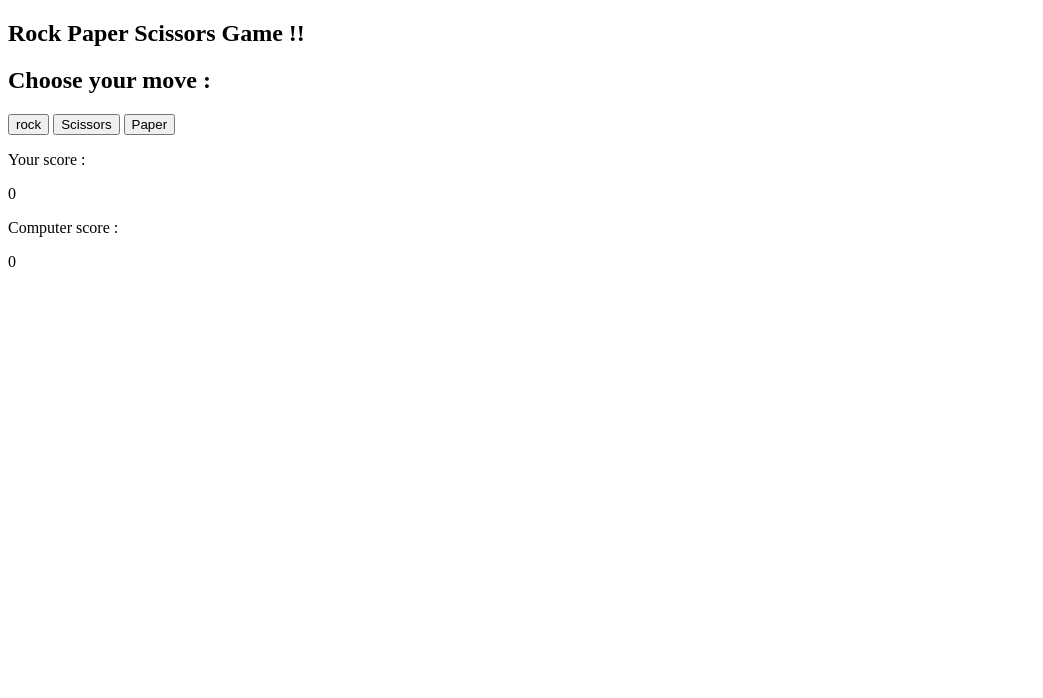
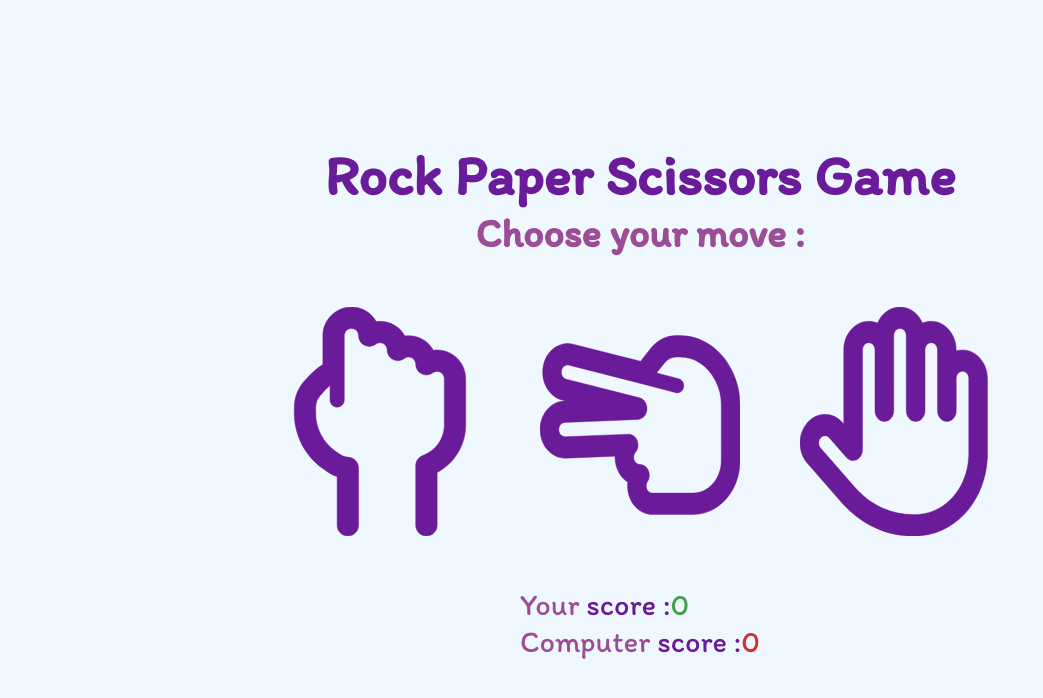
Before and after one commit to Lamrini-asmae/Game-Rock-Paper-Scissors, a plain HTML site: page index.html in a window 1280 px wide. Shown: the whole page, without its empty margins (0-1043 px from the left). Drawn offline with Linux system fonts and the light colour scheme.

Commit message:
add css styling

```diff
--- a/index.html
+++ b/index.html
@@ -8,14 +8,15 @@
 
 </head>
 <body>
+    <main>
         <section class="title">
-        <h1>Rock Paper Scissors Game !!</h1>
+            <h1>Rock Paper Scissors Game</h1>
             <h2>Choose your move :</h2>
         </section>
         <section class="cards">
-        <button id="1">rock</button>
-        <button id="2" >Scissors</button>
-        <button id="3">Paper</button>
+            <img id="1" src="images/rock.svg" alt="rock">
+            <img id="2" src="images/scissors.svg" alt="scissors">
+            <img id="3" src="images/paper.svg" alt="paper">
         </section>
         <section class="scores">
             <p id="result"></p>
@@ -29,5 +30,7 @@
             </div>
         </section>
         <script src="main.js"></script>
+    </main>
+
 </body>
 </html>
--- a/main.js
+++ b/main.js
@@ -28,19 +28,19 @@ cards.forEach(card => {
                 case "2":
                     if (computerChoice == 3) {
                         scoreC += 1;
-                        result.textContent = "You lose, scissors beats paper";
+                        result.textContent = "You lose, rock beats scissors";
                     } else {
                         scoreP += 1;
-                        result.textContent = "You win, paper beats rock";
+                        result.textContent = "You win, scissors beats paper";
                     }
                     break;
                 case "3":
                     if (computerChoice == 1) {
                         scoreC += 1;
-                        result.textContent = "You lose, rock beats scissors";
+                        result.textContent = "You lose, scissors beats paper";
                     } else {
                         scoreP += 1;
-                        result.textContent = "You win, scissors beats paper";
+                        result.textContent = "You win, paper beats rock";
                     }
                     break;
             }
--- a/style.css
+++ b/style.css
@@ -0,0 +1,77 @@
+@import url('https://fonts.googleapis.com/css2?family=Itim&display=swap');
+
+* {
+    margin: 0;
+    padding: 0;
+}
+body {
+   background-color: aliceblue;
+    font-family: "Itim", sans-serif;
+    color: #6A1B9A;
+}
+main {
+    display: flex;
+    flex-direction: column;
+    align-items: center;
+    justify-content: center;
+    text-align: center;
+    gap: 50px;
+    height: 100vh;
+    padding: 1px 50px;
+}
+h1 {
+    font-size: 3.5rem;
+}
+h2 {
+    font-size: 2.5rem;
+    color: #9C4D97;
+}
+span {
+    color: #9C4D97;
+}
+p {
+    font-size: 1.9rem;
+}
+.cards {
+    display: flex;
+    flex-wrap: wrap;
+    gap: 60px;
+    justify-content: center;
+}
+img {
+    width: 200px;
+    cursor: pointer;
+    transition: all .1s;
+}
+img:hover {
+    transform: scale(0.9);
+}
+.scores div {
+    display: flex;
+}
+#player {
+    color: #43A047;
+}
+#computer {
+    color: #D32F2F;
+}
+@media screen and (max-width: 768px) {
+    h1 {
+        font-size: 2rem;
+    }
+    h2{
+        font-size: 1rem;
+    }
+    .scores p {
+        font-size: 1.2rem;
+    }
+
+    img {
+        width: 100px;
+    }
+
+    .cards {
+        gap: 10px;
+    }
+
+}
```
Also changed, not shown: images/paper.svg (added), images/rock.svg (added), images/scissors.svg (added). Lines whose indentation alone changed are shown as unchanged.
